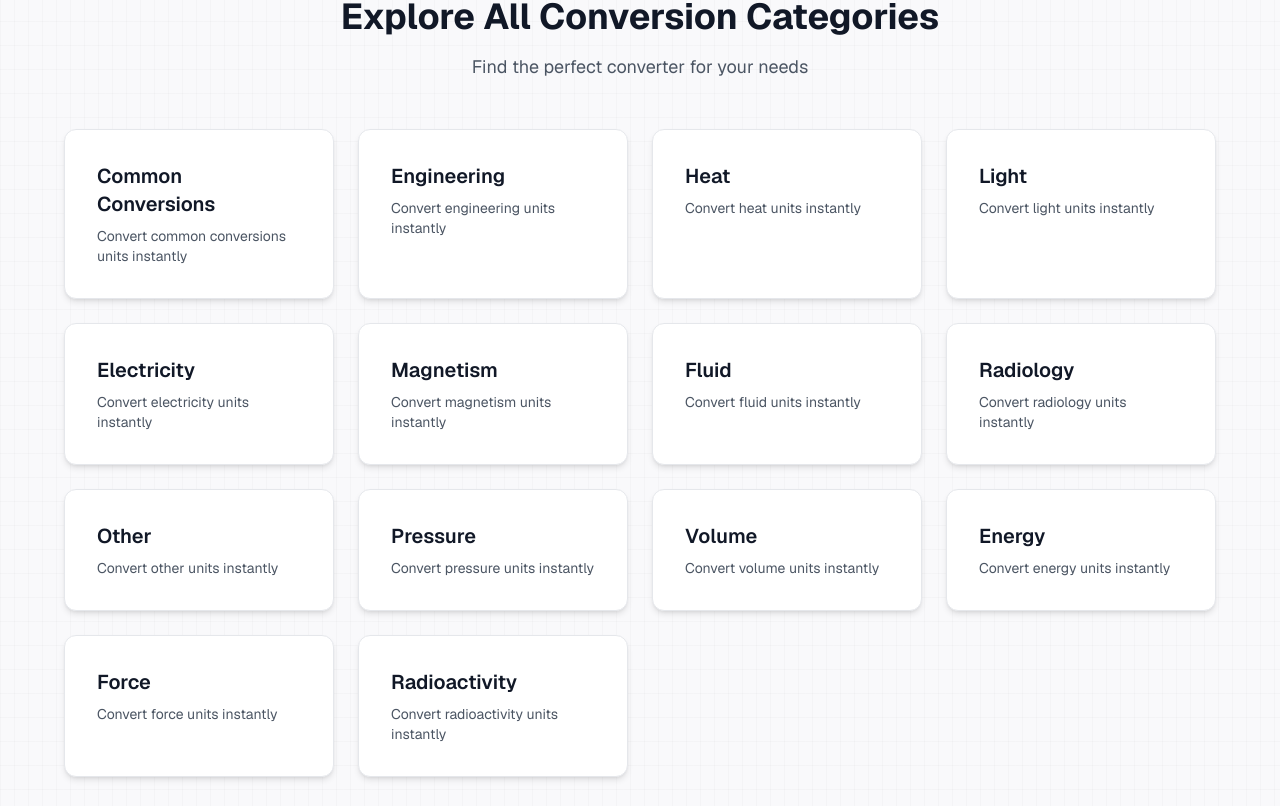
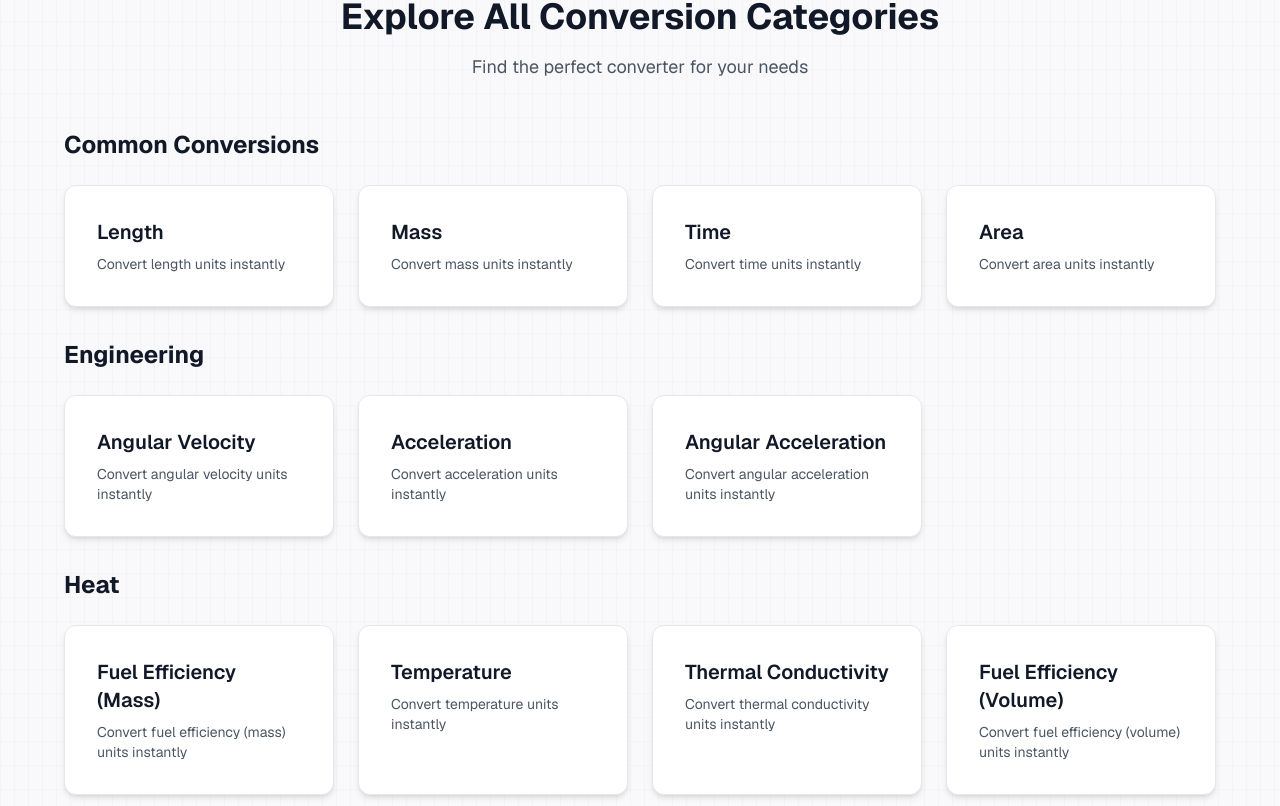
Before and after one commit to groschi24/QuickConvert, a Next.js app: page / in a window 1280 px wide. Shown: the part 1434-2240 px from the top of the page. Built offline with nearby package versions, Linux system fonts and the light colour scheme.

Commit message:
fix display of categories

```diff
--- a/src/app/page.tsx
+++ b/src/app/page.tsx
@@ -114,22 +114,36 @@ export default async function Home() {
               Find the perfect converter for your needs
             </p>
           </div>
-          <div className="mx-auto grid max-w-6xl grid-cols-1 gap-6 sm:grid-cols-2 md:grid-cols-3 lg:grid-cols-4">
-            {Object.entries(await loadAllUnitConfigs()).map(([key, config]) => (
+          <div className="mx-auto grid max-w-6xl gap-8">
+            {Object.entries(await loadAllUnitConfigs()).map(
+              ([groupKey, group]) => (
+                <div key={groupKey} className="space-y-6">
+                  <h3 className="text-2xl font-bold text-gray-900 dark:text-[#ffffffee]">
+                    {group.label || groupKey}
+                  </h3>
+                  <div className="grid grid-cols-1 gap-6 sm:grid-cols-2 md:grid-cols-3 lg:grid-cols-4">
+                    {Object.entries(group.categories || {}).map(
+                      ([categoryKey, category]) => (
                         <Link
-                key={key}
-                href={`/${key}`}
+                          key={`${groupKey}-${categoryKey}`}
+                          href={`/${categoryKey}`}
                           className="group relative transform overflow-hidden rounded-xl border border-gray-200 bg-white p-8 shadow-md backdrop-blur-sm transition-all duration-200 hover:scale-105 hover:border-gray-300 hover:shadow-lg dark:border-[#ffffff10] dark:bg-[#151515] dark:hover:border-[#ffffff20]"
                         >
                           <div className="absolute inset-0 -z-10 bg-gradient-to-br from-indigo-50 via-transparent to-transparent opacity-0 transition-opacity duration-300 group-hover:opacity-100 dark:from-indigo-950/30"></div>
                           <h3 className="text-xl font-semibold text-gray-900 group-hover:text-indigo-600 dark:text-[#ffffffcc] dark:group-hover:text-indigo-400">
-                  {config.label || key}
+                            {category.label}
                           </h3>
                           <p className="mt-2 text-sm text-gray-600 dark:text-[#ffffff80]">
-                  Convert {(config.label || key).toLowerCase()} units instantly
+                            Convert {category.label.toLowerCase()} units
+                            instantly
                           </p>
                         </Link>
-            ))}
+                      ),
+                    )}
+                  </div>
+                </div>
+              ),
+            )}
           </div>
         </div>
       </section>
--- a/src/components/TopBar.tsx
+++ b/src/components/TopBar.tsx
@@ -71,18 +71,16 @@ export function TopBar() {
 
               <MenuItems className="absolute left-0 z-50 mt-2 max-h-[calc(100vh-6rem)] w-[500px] origin-top-left overflow-y-auto rounded-xl bg-white p-4 shadow-lg ring-1 ring-black ring-opacity-5 focus:outline-none dark:bg-[#151515] dark:ring-[#ffffff10]">
                 <div className="grid grid-cols-1 gap-6">
-                  <div className="space-y-3">
-                    <div className="grid grid-cols-1 gap-4">
                   {Object.entries(configs).map(([groupKey, group]) => (
                     <div key={groupKey} className="space-y-3">
-                          <h4 className="text-sm font-medium text-gray-700 dark:text-gray-300">
-                            {group.label}
-                          </h4>
+                      <h3 className="text-sm font-semibold text-gray-900 dark:text-[#ffffffee]">
+                        {group.label || groupKey}
+                      </h3>
                       <div className="grid grid-cols-2 gap-2">
                         {Object.entries(group.categories || {}).map(
                           ([categoryKey, category]) => (
                             <Link
-                                  key={categoryKey}
+                              key={`${groupKey}-${categoryKey}`}
                               href={`/${categoryKey}`}
                               className="block rounded-lg p-2 text-sm text-gray-600 transition-colors hover:bg-gray-100 hover:text-gray-900 dark:text-[#ffffff80] dark:hover:bg-[#ffffff10] dark:hover:text-white"
                             >
@@ -93,8 +91,6 @@ export function TopBar() {
                       </div>
                     </div>
                   ))}
-                    </div>
-                  </div>
                 </div>
               </MenuItems>
             </Menu>
```
Lines whose indentation alone changed are shown as unchanged.
